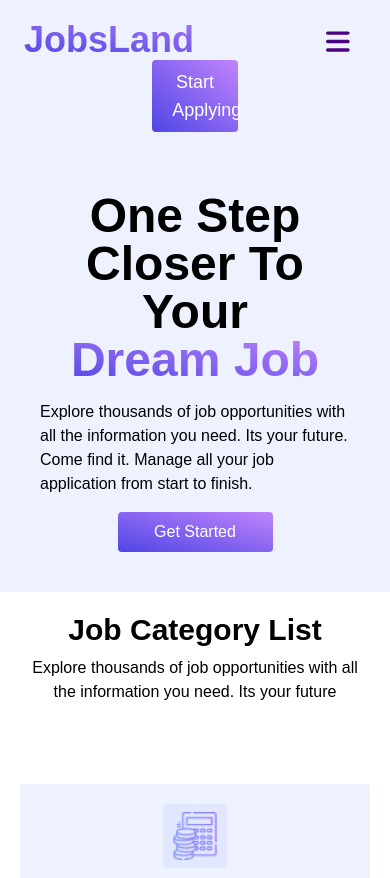
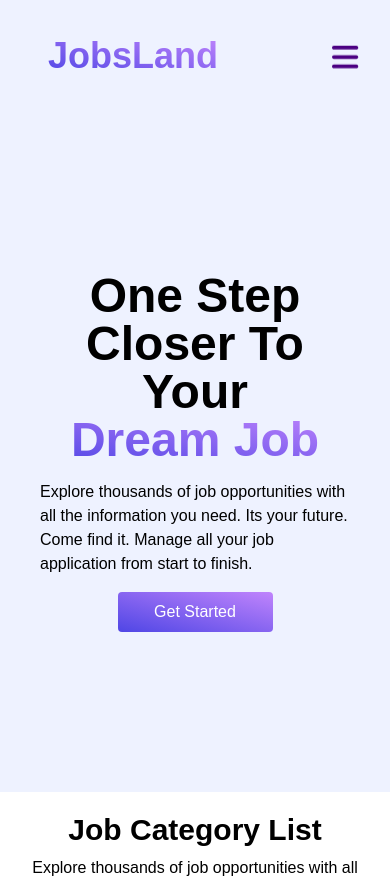
Before and after one commit to faysalewucse/Jobs-Land, a React (Vite) app: page / in a window 390 px wide. Shown: the top 878 px of the page. Built offline with nearby package versions, Linux system fonts and the light colour scheme.

Commit message:
homepage responsive done with navbar

```diff
--- a/src/components/Navbar.jsx
+++ b/src/components/Navbar.jsx
@@ -26,23 +26,94 @@ export default function Navbar() {
     },
   ];
 
-  const [isOpen, setIsOpen] = useState(false);
+  const [open, setOpen] = useState(false);
 
   return (
-    <nav className="bg-indigo-50">
-      <div className="max-w-7xl mx-auto flex flex-col lg:flex-row justify-between lg:items-center py-5 text-lg px-6 lg:px-12">
+    // <nav className="bg-indigo-50">
+    //   <div className="max-w-7xl mx-auto flex flex-col lg:flex-row justify-between lg:items-center py-5 text-lg px-6 lg:px-12">
+    //     <GradientText
+    //       onClickHandler={() => navigate("/")}
+    //       style="font-bold text-4xl bg-gradient-to-tr from-indigo-600 to-purple-400 cursor-pointer"
+    //       text={"JobsLand"}
+    //     />
+
+    //     <div
+    //       className={`md:${
+    //         !isOpen && "hidden"
+    //       } lg:flex flex-col lg:flex-row items-center gap-5 mt-5 lg:mt-0`}
+    //     >
+    //       {routes.map((route, index) => (
+    //         <NavLink
+    //           className={({ isActive }) =>
+    //             isActive ? "text-indigo-500" : "hover:text-indigo-500"
+    //           }
+    //           key={index}
+    //           to={route.path}
+    //         >
+    //           {route.name}
+    //         </NavLink>
+    //       ))}
+    //     </div>
+    //     <PrimaryButton
+    //       text={"Start Applying"}
+    //       style={`md:${!isOpen && "hidden"} w-1/4 mx-auto lg:w-fit lg:mx-0`}
+    //     />
+
+    //     {!isOpen ? (
+    //       <FontAwesomeIcon
+    //         className="absolute right-10 top-7 md:right-20 lg:hidden"
+    //         onClick={() => setIsOpen(!isOpen)}
+    //         icon={faBars}
+    //         size="xl"
+    //         color="indigo"
+    //       />
+    //     ) : (
+    //       <FontAwesomeIcon
+    //         className="absolute right-10 top-7 md:right-20 lg:hidden"
+    //         onClick={() => setIsOpen(!isOpen)}
+    //         icon={faXmark}
+    //         size="xl"
+    //         color="indigo"
+    //       />
+    //     )}
+    //   </div>
+    // </nav>
+    <div className="bg-indigo-50 sticky top-0 left-0 w-full p-5">
+      <div className="max-w-7xl mx-auto md:flex items-center justify-between bg-indigo-50 py-4 md:px-10 px-7">
+        <div className="font-bold text-2xl cursor-pointer flex items-center text-gray-800">
           <GradientText
             onClickHandler={() => navigate("/")}
             style="font-bold text-4xl bg-gradient-to-tr from-indigo-600 to-purple-400 cursor-pointer"
             text={"JobsLand"}
           />
+        </div>
 
         <div
-          className={`${
-            !isOpen && "hidden"
-          } flex flex-col lg:flex-row items-center gap-5 mt-5 lg:mt-0`}
+          onClick={() => setOpen(!open)}
+          className="text-3xl absolute right-8 top-10 cursor-pointer md:hidden"
+        >
+          {!open ? (
+            <FontAwesomeIcon
+              onClick={() => setOpen(!open)}
+              icon={faBars}
+              color="indigo"
+            />
+          ) : (
+            <FontAwesomeIcon
+              onClick={() => setOpen(!open)}
+              icon={faXmark}
+              color="indigo"
+            />
+          )}
+        </div>
+
+        <ul
+          className={`md:flex md:items-center md:pb-0 pb-12 absolute md:static md:z-auto bg-indigo-50 md:bg-transparent z-[-1] left-0 w-full md:w-auto md:pl-0 pl-9 transition-all duration-500 ease-in ${
+            open ? "top-20 " : "top-[-490px]"
+          }`}
         >
           {routes.map((route, index) => (
+            <li key={index} className="md:ml-8 text-lg md:my-0 my-7">
               <NavLink
                 className={({ isActive }) =>
                   isActive ? "text-indigo-500" : "hover:text-indigo-500"
@@ -52,31 +123,11 @@ export default function Navbar() {
               >
                 {route.name}
               </NavLink>
+            </li>
           ))}
+          <PrimaryButton text={"Start Applying"} style={`ml-0 md:ml-5 mr-10`} />
+        </ul>
       </div>
-        <PrimaryButton
-          text={"Start Applying"}
-          style={"w-1/4 mx-auto lg:w-fit lg:mx-0"}
-        />
-
-        {!isOpen ? (
-          <FontAwesomeIcon
-            className="absolute right-10 top-7 md:right-20 lg:hidden"
-            onClick={() => setIsOpen(!isOpen)}
-            icon={faBars}
-            size="xl"
-            color="indigo"
-          />
-        ) : (
-          <FontAwesomeIcon
-            className="absolute right-10 top-7 md:right-20 lg:hidden"
-            onClick={() => setIsOpen(!isOpen)}
-            icon={faXmark}
-            size="xl"
-            color="indigo"
-          />
-        )}
     </div>
-    </nav>
   );
 }
--- a/src/pages/Home/HeroSection.jsx
+++ b/src/pages/Home/HeroSection.jsx
@@ -5,7 +5,7 @@ import heroImage from "../../assets/job.svg";
 
 export default function HeroSection() {
   return (
-    <div className="max-w-7xl mx-auto flex items-center justify-between p-10">
+    <div className="max-w-7xl mx-auto flex items-center justify-between px-10 py-40">
       <div className="flex flex-col gap-4">
         <h1 className="font-bold text-5xl text-center lg:text-left lg:text-7xl">
           One Step Closer To Your{" "}
--- a/src/pages/JobDetails.jsx
+++ b/src/pages/JobDetails.jsx
@@ -71,8 +71,8 @@ export default function JobDetails() {
     <div>
       <BottomNavbar text={"Job Details"} />
       <img className="top-0 right-0 absolute" src={vector1} alt="" />
-      <div className="max-w-7xl mx-auto p-10 flex justify-between">
-        <div className="w-3/4">
+      <div className="max-w-7xl mx-auto p-10 md:flex justify-between">
+        <div className="md:w-3/4">
           <p className="mb-10 text-justify pr-10">
             <b>Company: </b>
             {jobDetails?.companyName}
```
Lines whose indentation alone changed are shown as unchanged.
